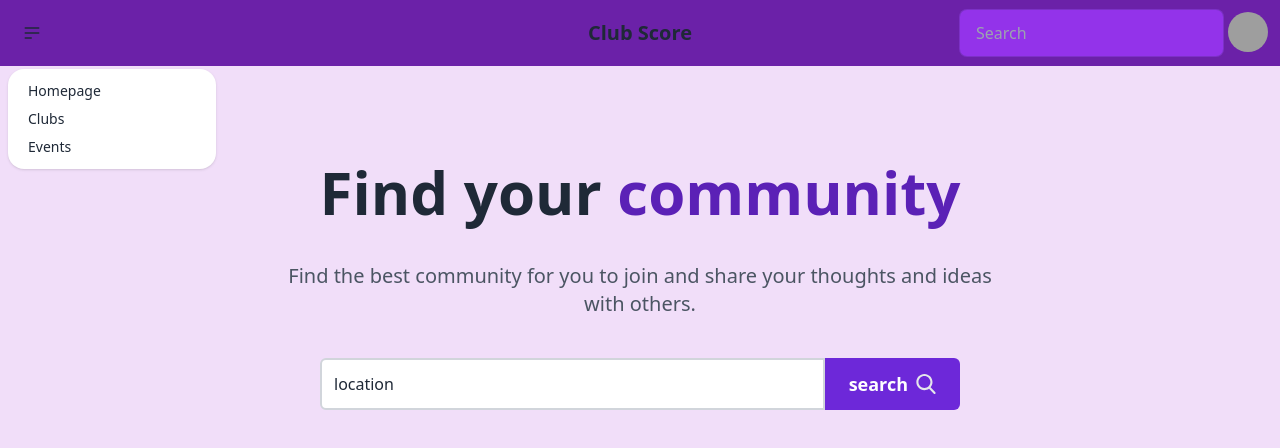
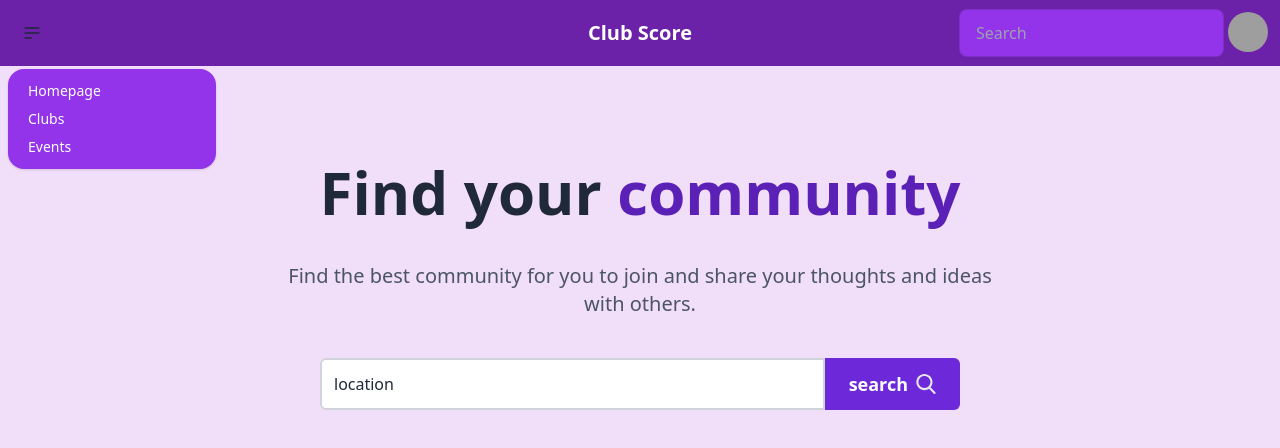
Before and after one commit to Youssup/CommUnity, a Vue app in the folder client/: page / in a window 1280 px wide. Both pictures are taken after a click on the button 32 px from the left and 33 px from the top of the page. Shown: the top 448 px of the page. Built offline with nearby package versions, Linux system fonts and the light colour scheme; grey boxes are pictures that could not be loaded.

Commit message:
prettied up navbar

```diff
--- a/client/src/components/NavBar.vue
+++ b/client/src/components/NavBar.vue
@@ -24,7 +24,7 @@ import { exitComms } from '@/models/commsData';
       </div>
       <ul
         tabindex="0"
-        class="menu menu-sm dropdown-content bg-base-100 rounded-box z-[1] mt-3 w-52 p-2 shadow">
+        class="menu menu-sm dropdown-content bg-purple-600 rounded-box z-[1] mt-3 w-52 p-2 shadow text-white">
         <RouterLink to="/" class="navbar-item" @click="exitComms()"><li><a>Homepage</a></li></RouterLink>
         <RouterLink to="/clubs" class="navbar-items" @click="exitComms()"><li ><a>Clubs</a></li></RouterLink>
         <RouterLink to="/events" class="navbar-items" @click="exitComms()"><li><a>Events</a></li></RouterLink>
@@ -32,7 +32,7 @@ import { exitComms } from '@/models/commsData';
     </div>
   </div>
   <div class="navbar-center">
-    <a class="btn btn-ghost text-xl font-bold">Club Score</a>
+    <a class="btn btn-ghost text-xl text-white font-bold">Club Score</a>
   </div>
   <div class="navbar-end">
     <div class="form-control">
```
